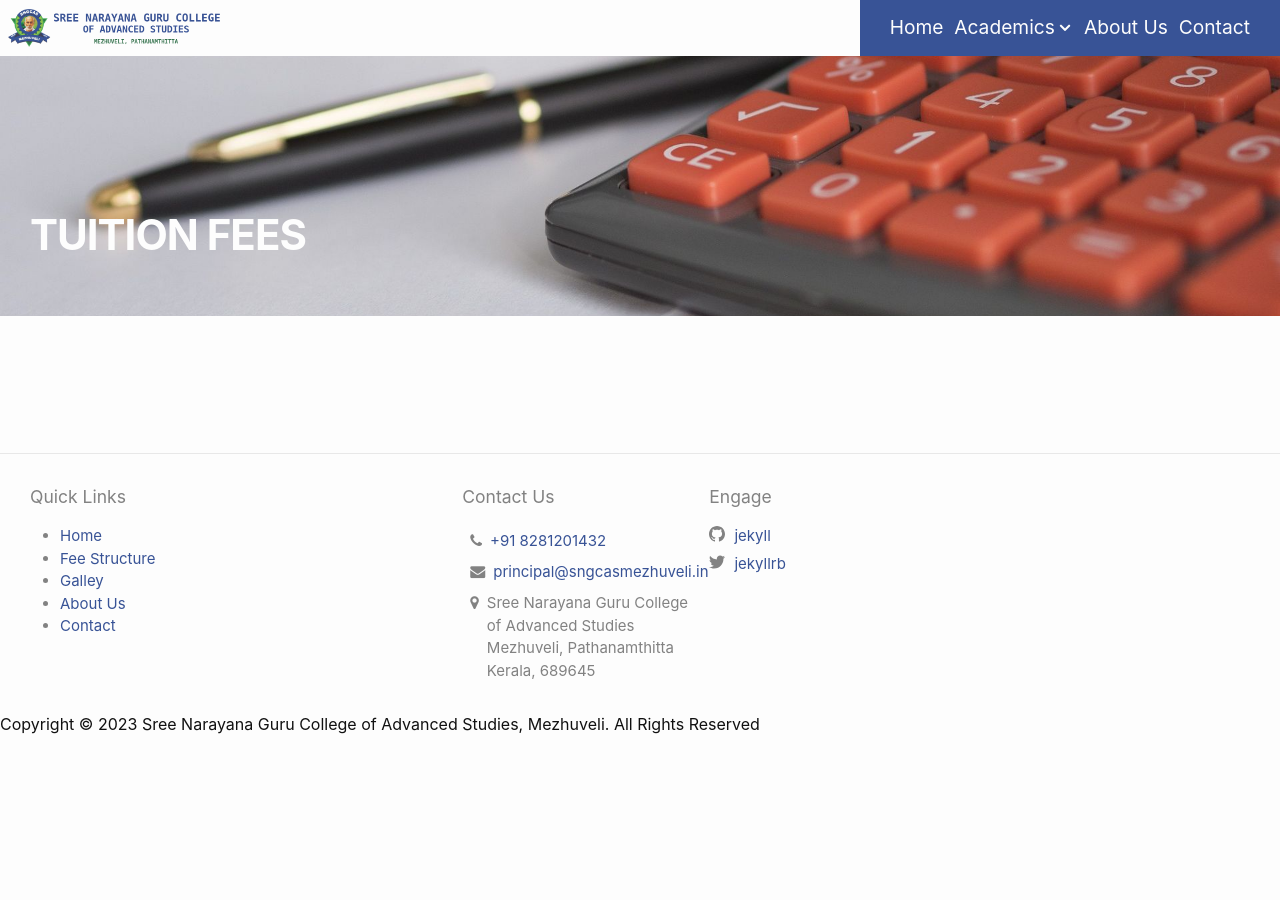
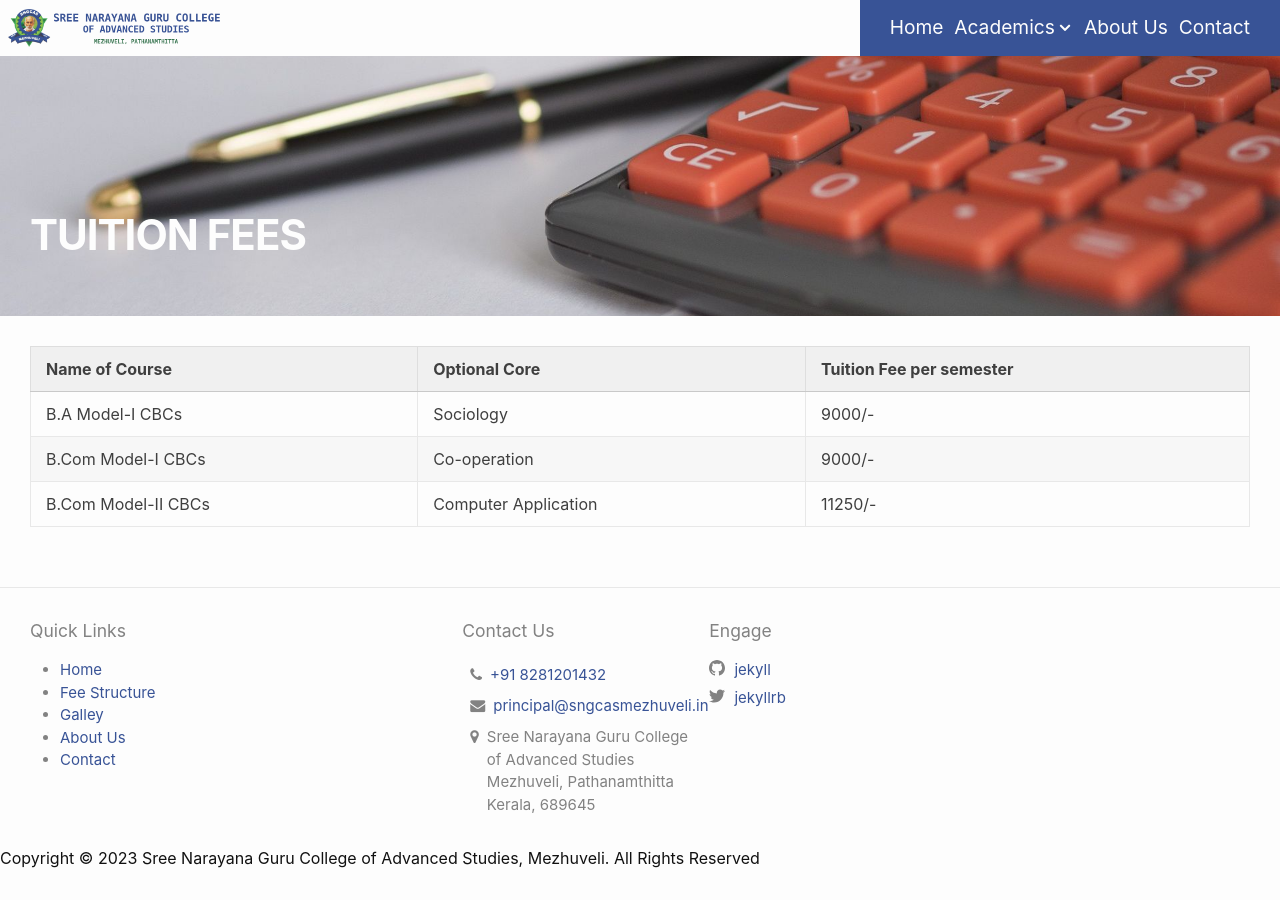
Before and after one commit to sngcasmezhuveli/sngcasmezhuveli.github.io, a Jekyll site: the page built from docs/academics/tuition_fees.html, in a window 1280 px wide and 900 px high, scrolled down 134 px. Built offline with Jekyll 4.4.1, drawn with Linux system fonts in a browser that asks for light colours; before the commit the page ends 900 px from its top, so only the background shows below that.

Commit message:
tuition fees table

```diff
--- a/docs/academics/tuition_fees.html
+++ b/docs/academics/tuition_fees.html
@@ -6,3 +6,36 @@ type: sub
 parent: Academics
 image: /assets/tuition-fees.jpg
 ---
+<div class="table-container">
+    <table>
+        <thead>
+
+
+                    <th>Name of Course</th>
+                    <th>Optional Core</th>
+                    <th>Tuition Fee per semester</th>
+
+
+        </thead>
+        <tbody>
+            <tr>
+
+                <td>B.A Model-I CBCs</td>
+                <td>Sociology</td>
+                <td>9000/-</td>
+            </tr>
+            <tr>
+
+                <td>B.Com Model-I CBCs</td>
+                <td>Co-operation</td>
+                <td>9000/-</td>
+            </tr>
+            <tr>
+
+                <td>B.Com Model-II CBCs</td>
+                <td>Computer Application</td>
+                <td>11250/-</td>
+            </tr>
+        </tbody>
+    </table>
+</div>
--- a/docs/assets/main.scss
+++ b/docs/assets/main.scss
@@ -95,4 +95,10 @@
 
 }
 
+
 }
+
+.table-container{
+  overflow: scroll;
+  width: 100%;
+}
```
